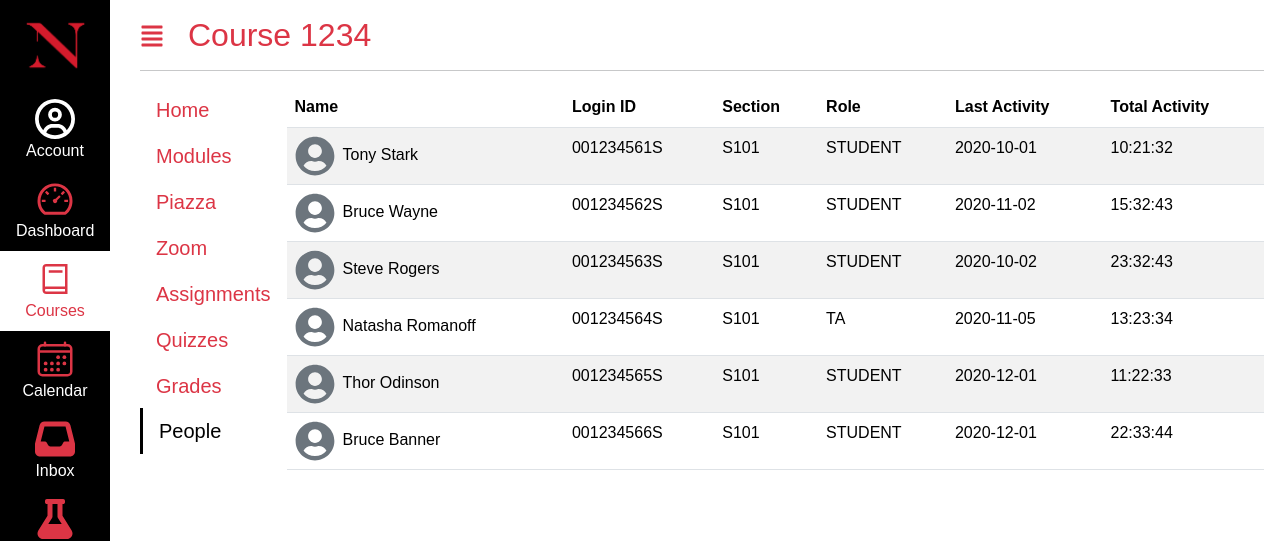
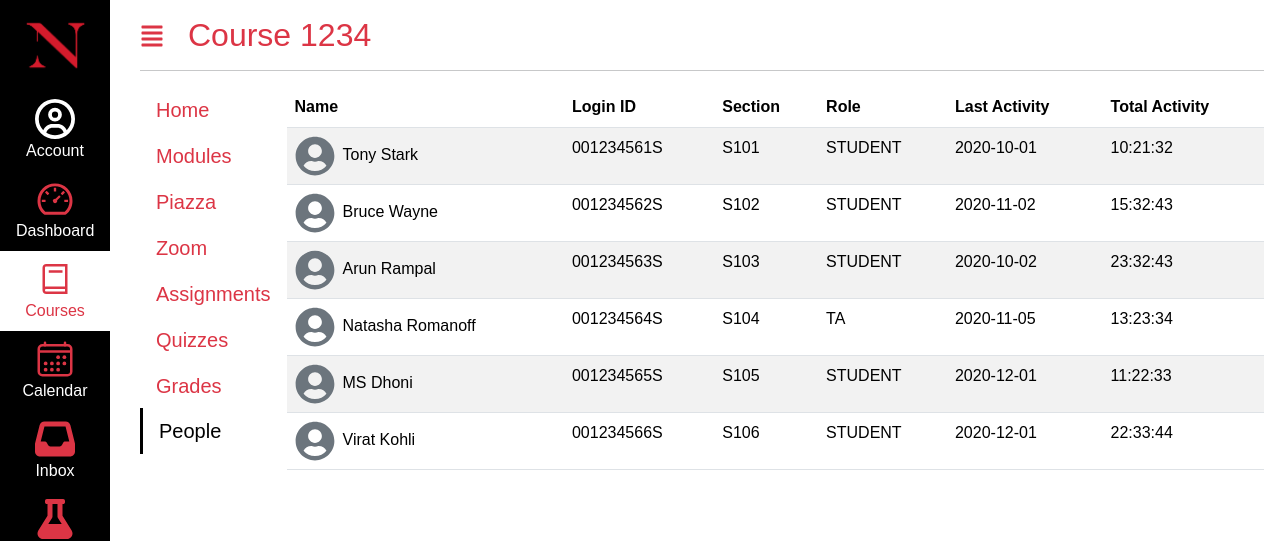
Before and after one commit to dineshbachchani1234/kambaz-next-js, a Next.js app: page /Courses/1234/People/Table in a window 1280 px wide. Shown: the top 541 px of the page. Built offline with nearby package versions, Linux system fonts and the light colour scheme.

Commit message:
name chanegs

```diff
--- a/app/(Kambaz)/Courses/[cid]/People/Table/page.tsx
+++ b/app/(Kambaz)/Courses/[cid]/People/Table/page.tsx
@@ -36,7 +36,7 @@ export default function PeopleTable() {
               <span className="wd-last-name">Wayne</span>
             </td>
             <td className="wd-login-id">001234562S</td>
-            <td className="wd-section">S101</td>
+            <td className="wd-section">S102</td>
             <td className="wd-role">STUDENT</td>
             <td className="wd-last-activity">2020-11-02</td>
             <td className="wd-total-activity">15:32:43</td>
@@ -45,11 +45,11 @@ export default function PeopleTable() {
           <tr>
             <td className="wd-full-name text-nowrap">
               <FaUserCircle className="me-2 fs-1 text-secondary" />
-              <span className="wd-first-name">Steve</span>{" "}
-              <span className="wd-last-name">Rogers</span>
+              <span className="wd-first-name">Arun</span>{" "}
+              <span className="wd-last-name">Rampal</span>
             </td>
             <td className="wd-login-id">001234563S</td>
-            <td className="wd-section">S101</td>
+            <td className="wd-section">S103</td>
             <td className="wd-role">STUDENT</td>
             <td className="wd-last-activity">2020-10-02</td>
             <td className="wd-total-activity">23:32:43</td>
@@ -62,7 +62,7 @@ export default function PeopleTable() {
               <span className="wd-last-name">Romanoff</span>
             </td>
             <td className="wd-login-id">001234564S</td>
-            <td className="wd-section">S101</td>
+            <td className="wd-section">S104</td>
             <td className="wd-role">TA</td>
             <td className="wd-last-activity">2020-11-05</td>
             <td className="wd-total-activity">13:23:34</td>
@@ -71,11 +71,11 @@ export default function PeopleTable() {
           <tr>
             <td className="wd-full-name text-nowrap">
               <FaUserCircle className="me-2 fs-1 text-secondary" />
-              <span className="wd-first-name">Thor</span>{" "}
-              <span className="wd-last-name">Odinson</span>
+              <span className="wd-first-name">MS</span>{" "}
+              <span className="wd-last-name">Dhoni</span>
             </td>
             <td className="wd-login-id">001234565S</td>
-            <td className="wd-section">S101</td>
+            <td className="wd-section">S105</td>
             <td className="wd-role">STUDENT</td>
             <td className="wd-last-activity">2020-12-01</td>
             <td className="wd-total-activity">11:22:33</td>
@@ -84,11 +84,11 @@ export default function PeopleTable() {
           <tr>
             <td className="wd-full-name text-nowrap">
               <FaUserCircle className="me-2 fs-1 text-secondary" />
-              <span className="wd-first-name">Bruce</span>{" "}
-              <span className="wd-last-name">Banner</span>
+              <span className="wd-first-name">Virat</span>{" "}
+              <span className="wd-last-name">Kohli</span>
             </td>
             <td className="wd-login-id">001234566S</td>
-            <td className="wd-section">S101</td>
+            <td className="wd-section">S106</td>
             <td className="wd-role">STUDENT</td>
             <td className="wd-last-activity">2020-12-01</td>
             <td className="wd-total-activity">22:33:44</td>
```
